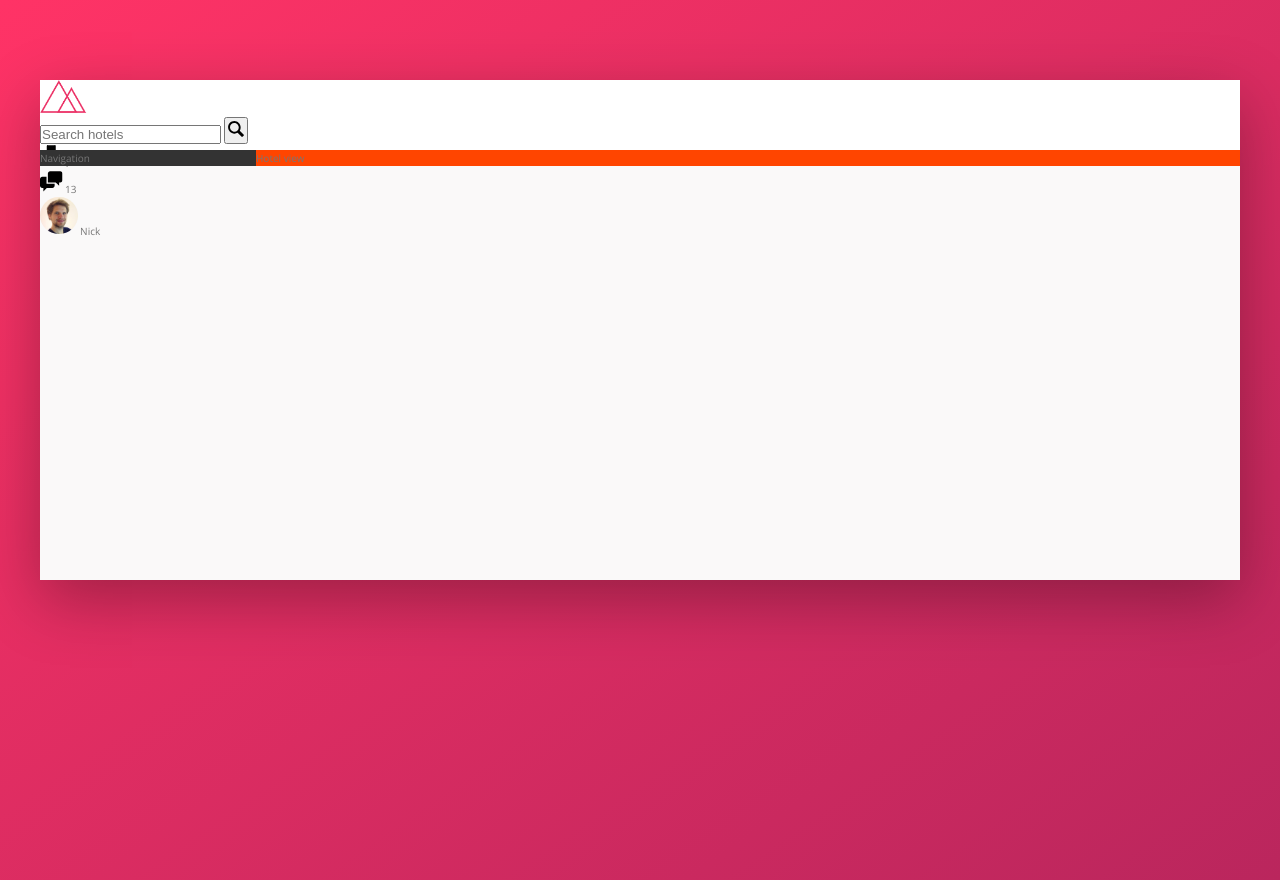
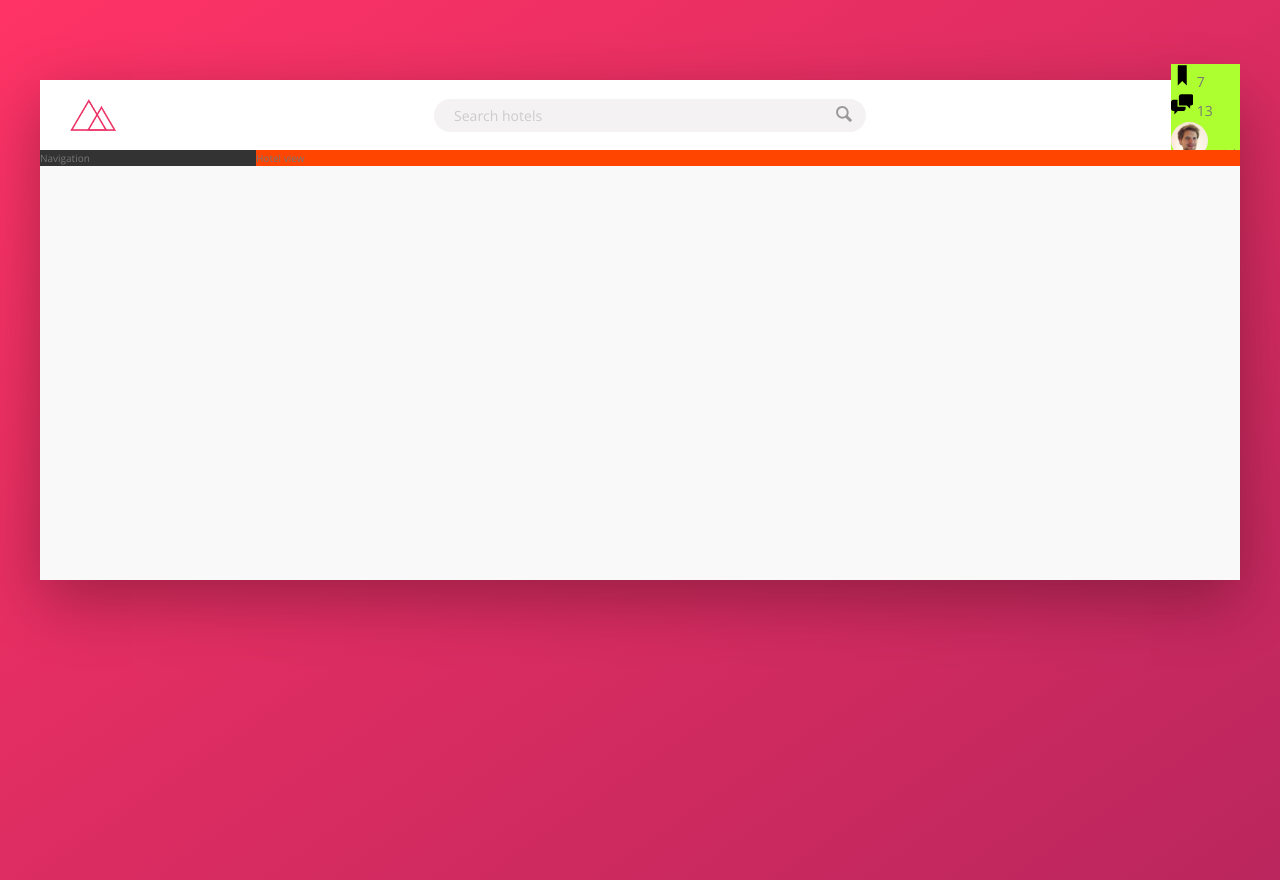
Before and after one commit to nickachristensen/Trillo, a website: page index.html in a window 1280 px wide. Drawn offline with nearby package versions, Linux system fonts and the light colour scheme.

Commit message:
styled header more with flexbox

```diff
--- a/index.html
+++ b/index.html
@@ -17,7 +17,7 @@
 
                 <form action="#" class="search">
                     <input type="text" class="search__input" placeholder="Search hotels">
-                    <button class="search-button">
+                    <button class="search__button">
                         <svg class="search__icon">
                             <use xlink:href="img/sprite.svg#icon-magnifying-glass"></use>
                         </svg>
--- a/sass/_components.scss
+++ b/sass/_components.scss
@@ -2,23 +2,64 @@
 //LOGO
 .logo {
     height: 3.25rem;
+    margin-left: 3rem;
 }
 
 ////////////////////////////
 //SEARCH
 .search {
+    flex: 0 0 40%;
+
+    display: flex;
+    align-items: center;
+    justify-content: center;
 
     &__input {
+        font-family: inherit;
+        font-size: inherit;
+        background-color: var(--color-grey-light-2);
+        border: none;
+        padding: .7rem 2rem;
+        border-radius: 100px;
+        width: 90%;
+        transition: all .2s;
+        margin-right: -3.25rem;
 
+        &:focus {
+            outline: none;
+            width: 100%;
+            background-color: var(--color-grey-light-3);
+        }
+
+        &::-webkit-input-placeholder,
+        input-placeholder {
+            font-weight: 100;
+            color: var(--color-grey-light-4);
+        }
+    }
+
+    &__input:focus + &__button {
+        background-color: var(--color-grey-light-3);
     }
 
     &__button {
+        border: none;
+        background-color: var(--color-grey-light-2);
 
+        &:focus {
+            outline: none;
+
+        }
+
+        &:active {
+            transform: translateY(2px);
+        }
     }
 
     &__icon {
         height: 2rem;
         width: 2rem;
+        fill: var(--color-grey-dark-3);
     }
 }
 
@@ -29,6 +70,7 @@
 //USER NAVIGATION
 
 .user-nav {
+    background-color: greenyellow;
 
     &__icon-box {
 
--- a/sass/_layout.scss
+++ b/sass/_layout.scss
@@ -8,9 +8,14 @@
 }
 
 .header {
+    font-size: 1.4rem;
     height: 7rem;
     background-color: #fff;
-    border-bottom: var(--color-grey-light-2);;
+    border-bottom: var(--color-grey-light-2);
+
+    display: flex;
+    justify-content: space-between;
+    align-items: center;
 }
 
 .content {
```
Also changed, not shown: css/style.css.
